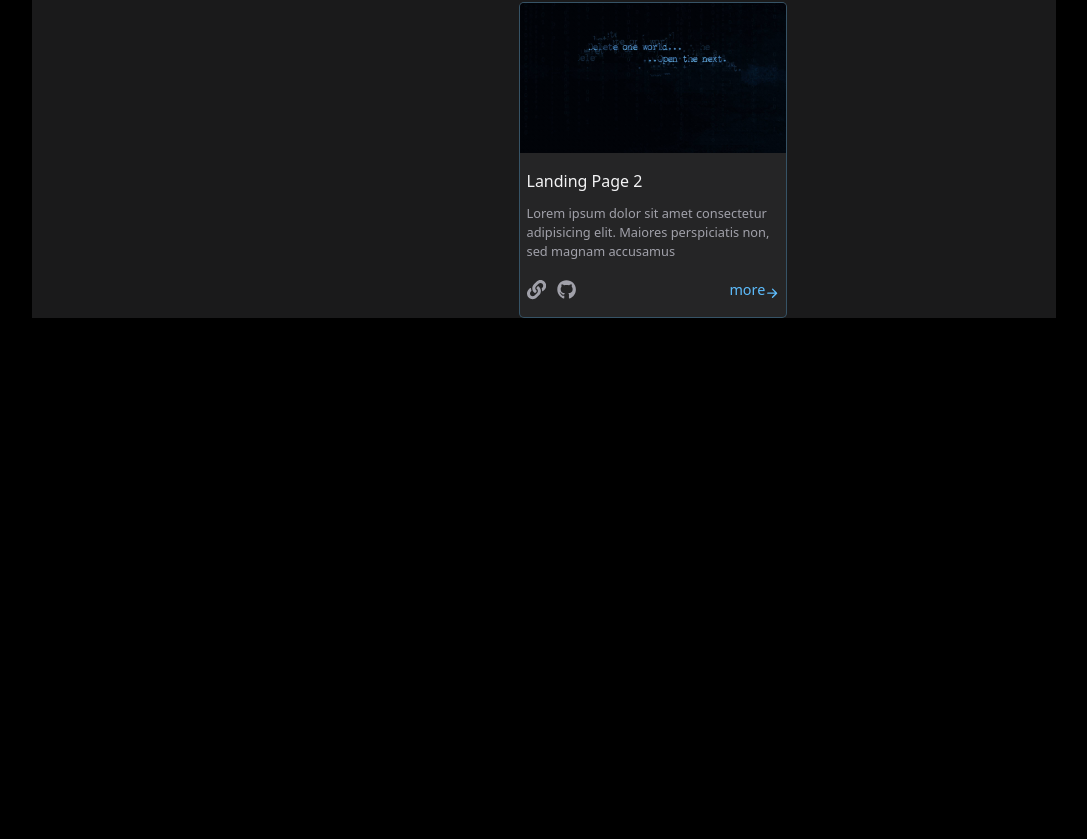
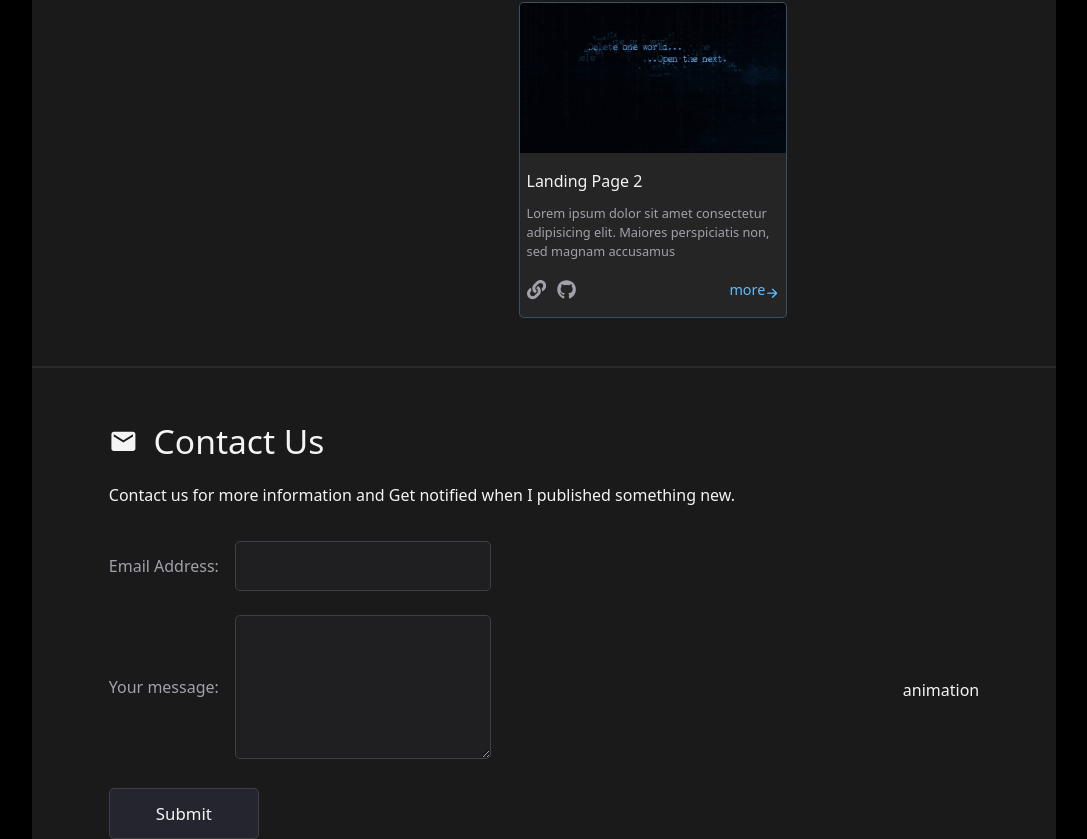
Before and after one commit to wajihhawarii/portfolio, a Next.js app: page / in a window 1280 px wide. Shown: the part 1251-2090 px from the top of the page, without its empty margins (96-1183 px from the left). Before the commit the page ends 1569 px from the top, so only its background shows below. Built offline with nearby package versions, Linux system fonts and the light colour scheme.

Commit message:
make hero and contact us page

```diff
--- a/src/app/page.tsx
+++ b/src/app/page.tsx
@@ -2,6 +2,7 @@ import React from 'react'
 
 import Hero from '@/components/Hero';
 import Main from '@/components/Main';
+import ContactUs from '@/components/ContactUs';
 
 
 const page = () => {
@@ -10,6 +11,8 @@ const page = () => {
       <Hero />
       <div className='divider' />
       <Main />
+      <div className='divider' />
+      <ContactUs />
     </div>
   )
 }
--- /dev/null
+++ b/src/components/ContactUs.tsx
@@ -0,0 +1,44 @@
+import React from 'react'
+import { MdEmail } from "react-icons/md";
+import "./style.css"
+
+const ContactUs = () => {
+  return (
+    <section>
+      <h1 className='text-[2.1rem] text-textColor mb-[1rem] flex items-center justify-start'>
+        <MdEmail className='color-subtextColor text-[1.8rem] mr-[1rem]' />
+        Contact Us
+      </h1>
+      <p className='text-textColor mb-[2rem] leading-[1.65rem]'>Contact us for more information and Get notified when I published something new.</p>
+
+      <div className='flex justify-between items-center'>
+        <form className='flex flex-col sm:block mx-auto sm:mx-0 w-[85%] sm:w-fit'>
+          <div className='flex flex-col sm:flex-row items-start sm:items-center'>
+            <label htmlFor="email" className='text-subtextColor'>Email Address:</label>
+            <input required type="email" name='' id='email'
+              className='bg-[rgba(63,63,70,0.15)] border-[1px] border-[rgb(63,63,70)] sm:w-[16rem] px-[1rem] py-[0.7rem] sm:ml-[1rem] rounded-[5px]
+                hover:border-[rgb(45,212,191)] text-[1.1rem] w-full mt-[1rem] sm:mt-0'
+            />
+          </div>
+
+          <div className='mt-6 flex flex-col sm:flex-row items-start sm:items-center'>
+            <label htmlFor="message" className='text-subtextColor sm:self-center'>Your message:</label>
+            <textarea required name='' id='message'
+              className='bg-[rgba(63,63,70,0.15)] border-[1px] border-[rgb(63,63,70)] sm:w-[16rem] px-[1rem] py-[0.7rem] sm:ml-[1rem] rounded-[5px]
+                hover:border-[rgb(45,212,191)] text-[1.1rem] min-h-[9rem] w-full mt-[1rem] sm:mt-0'
+            ></textarea>
+          </div>
+
+          <button
+            className='bg-[rgba(36,37,46,1)] py-[0.75rem] px-[2rem] text-center text-[1.05rem] capitalize border-[1px] rounded-[5px] mt-[1.8rem] border-[rgba(63,63,70)] transition-all delay-[0.3s] hover:scale-[0.97]
+              mx-auto w-[150px] sm:m-fit
+            '
+          >Submit</button>
+        </form>
+        <div className='hidden sm:block'>animation</div>
+      </div>
+    </section>
+  )
+}
+
+export default ContactUs
--- a/src/components/Hero.tsx
+++ b/src/components/Hero.tsx
@@ -1,10 +1,9 @@
+/* eslint-disable react/no-unescaped-entities */
 import Image from 'next/image'
 import React from 'react'
 import { MdVerified } from "react-icons/md";
 import { FaInstagram } from "react-icons/fa6";
 import { FaGithub } from "react-icons/fa";
-import { FaArrowRight } from "react-icons/fa6";
-import { MdEmail } from "react-icons/md";
 import { FaTwitter } from "react-icons/fa6";
 import { ImLinkedin } from "react-icons/im";
 
--- /dev/null
+++ b/src/components/style.css
@@ -0,0 +1,4 @@
+input:focus, textarea:focus {
+  outline: none;
+  border: 1px solid rgb(45,212,191) !important;
+}
```
Also changed, not shown: 1 other file (tests, documents, lock files or other folders).
